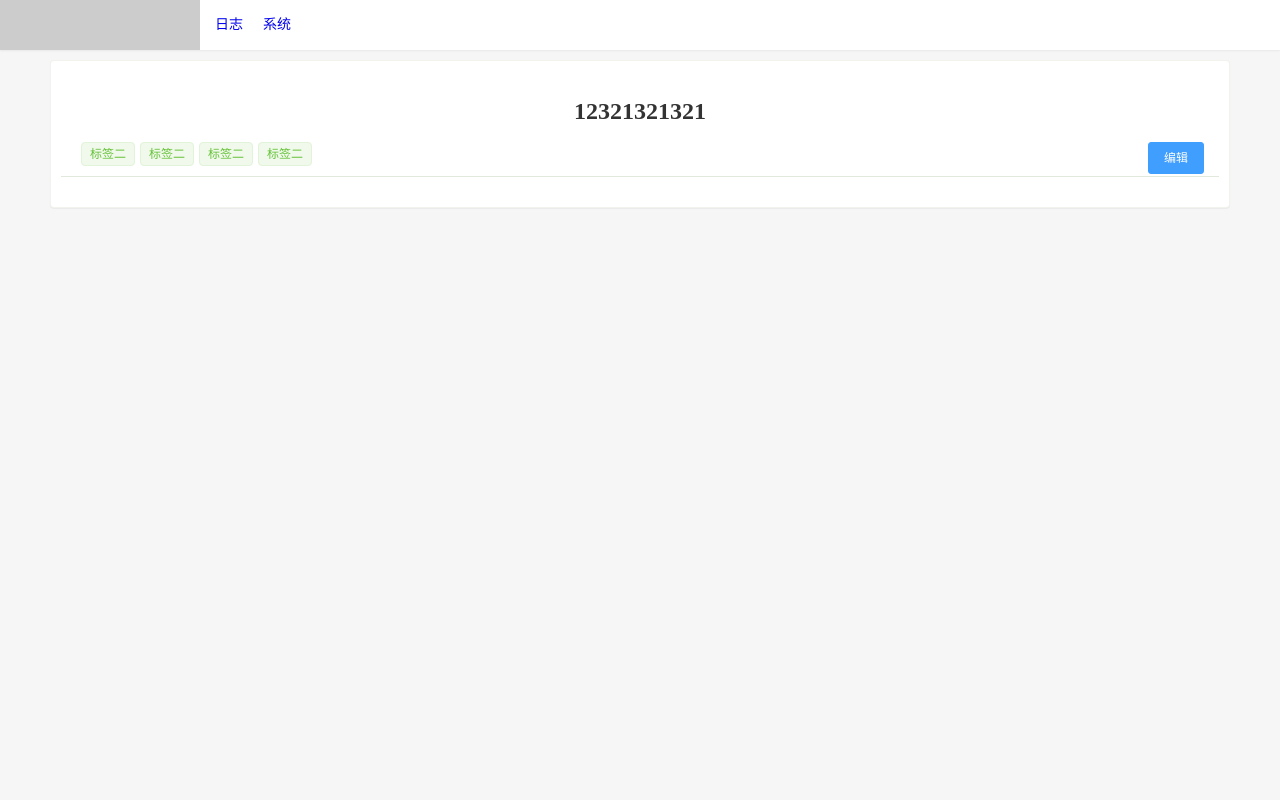
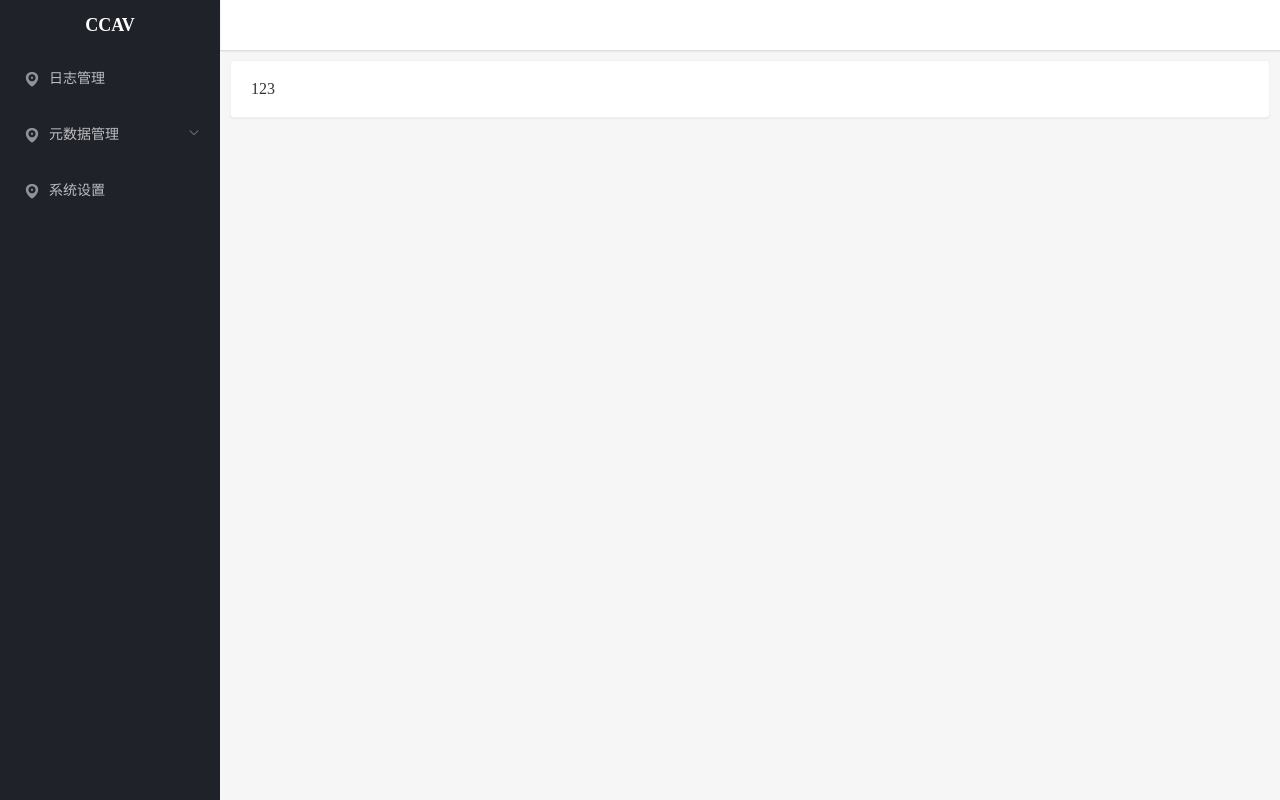
Before and after one commit to 798378281/perryhome, a Vue app: page /#/apps/journal/details/1 in a window 1280 px wide. Built offline with nearby package versions, Linux system fonts and the light colour scheme; what mavon-editor would draw is missing.

Commit message:
[fix]重写页面布局

```diff
--- a/package.json
+++ b/package.json
@@ -5,7 +5,8 @@
   "scripts": {
     "serve": "vue-cli-service serve",
     "build": "vue-cli-service build",
-    "lint": "vue-cli-service lint"
+    "lint": "vue-cli-service lint",
+    "web": "node --inspect=9229 ./server/app.js"
   },
   "dependencies": {
     "axios": "^0.18.0",
--- /dev/null
+++ b/src/components/index.ts
@@ -0,0 +1,9 @@
+import Page from './page/index.vue'
+import Platform from '@/components/platforms/index.vue'
+
+const components: { [name: string]: any } = {
+  Page,
+  Platform
+}
+
+export default components
--- /dev/null
+++ b/src/components/page/index.vue
@@ -0,0 +1,41 @@
+<template>
+  <div class="wrapper">
+    <div class="content">
+      <div class="panel panel-default">
+        <div class="panel__header" v-if="breadcrumbs.length > 0">
+          <el-breadcrumb separator-class="el-icon-arrow-right">
+            <el-breadcrumb-item
+              v-for="(item, index) in breadcrumbs"
+              :key="index"
+              :to="{ path: item.path }">
+              {{ item.name }}
+            </el-breadcrumb-item>
+          </el-breadcrumb>
+        </div>
+        <div class="panel__body">
+          <slot />
+        </div>
+      </div>
+    </div>
+  </div>
+</template>
+
+<script lang="ts">
+import { Component, Vue, Prop } from 'vue-property-decorator'
+import { IBreadcrumb } from '@/types/common'
+
+@Component({
+  name: 'JournalDetail'
+})
+export default class JournalDetail extends Vue {
+  @Prop({
+    type: Array,
+    default () {
+      return []
+    }
+  })
+  breadcrumbs: IBreadcrumb[] = []
+
+
+}
+</script>
--- a/src/components/platforms/index.vue
+++ b/src/components/platforms/index.vue
@@ -1,91 +1,106 @@
 <template>
-  <div class="platforms">
-    <header class="topbar">
-      <div class="topbar__logo">
+  <div class="platform">
+    <div class="manue">
+      <div class="logo">
+        CCAV
       </div>
-      <div class="topbar__nav">
-        <div
-          v-for="(item, index) in nav"
-          :key="index"
-          class="topbar__nav__item">
-          <router-link :to="{ name: item.pathName }">{{ item.name }}</router-link>
+      <div class="manue-bar">
+        <el-menu
+          background-color="#20222A"
+          text-color="rgba(255,255,255,.7)"
+          active-text-color="#fff">
+          <template v-for="item in nav">
+            <el-submenu
+              :index="item.index"
+              :key="item.index"
+              v-if="item.childrens && item.childrens.length > 0">
+              <template slot="title">
+                <i :class="item.icon"></i>
+                <span>{{ item.name }}</span>
+              </template>
+              <el-menu-item
+                v-for="sub in item.childrens"
+                :index="sub.index"
+                :key="sub.index"
+                @click="openLink(sub.path)">
+                {{ sub.name }}
+              </el-menu-item>
+            </el-submenu>
+            <el-menu-item
+              v-else
+              :index="item.index"
+              :key="item.index"
+              @click="openLink(item.path)">
+              <i :class="item.icon"></i>
+              <span>{{ item.name }}</span>
+            </el-menu-item>
+          </template>
+        </el-menu>
       </div>
     </div>
-      <div class="topbar__action"></div>
-    </header>
-
-    <div class="main">
+    <div class="content">
+      <div class="top-bar"></div>
+      <div class="content-wrapper">
         <slot />
       </div>
-
+    </div>
   </div>
 </template>
 
 <script lang="ts">
 import { Component, Vue } from 'vue-property-decorator'
-import Navs from '@/consts/nav'
+import * as routeName from '@/routes/route-name.ts'
+import Manue from '@/config/nav.ts'
 
 @Component({
   name: 'Platform'
 })
 export default class Platform extends Vue {
+  nav = Manue
 
-  nav: any = Navs
+  openLink (pathName: string) {
+    this.$router.push({ name: pathName })
+  }
 }
 </script>
 
 <style lang="stylus" scoped>
-.platforms
+.platform
+  width 100%
   height 100%
-  padding-top 50px
-  box-sizing border-box
   position relative
-  .topbar
+  .manue
+    width 220px
+    height 100%
     position absolute
     left 0
     top 0
+    background-color #20222A
+    box-sizing border-box
+    z-index 30
+    .logo
       width 100%
       height 50px
-    background-color #ffffff
-    box-shadow 0 1px 2px 0 rgba(0,0,0,0.06)
-    z-index 11
-    &__logo
-      width 200px
-      height 100%
-      background-color #cccccc
-      float left
+      box-shadow 0 1px 2px 0 rgba(0,0,0,.15)
       text-align center
       line-height 50px
-      // background-image url('~@/assets/logo.png')
-      // background-size 100% 100%
-    &__nav
-      width 60%
+      color #fff
+      font-weight 700
+      font-size 18px
+  .content
+    width 100%
     height 100%
-      float left
-      margin-left 5px
-      display flex
-      line-height 50px
-      &__item
     box-sizing border-box
-        cursor pointer
-        font-size 14px
-        padding 0 10px
-        a
-          text-decoration none
-    &__action
-      width 120px
+    padding-left 220px
+    position relative
+    .top-bar
+      width 100%
+      height 50px
+      background-color #fff
+      box-shadow 0 1px 2px 0 rgba(0,0,0,.15)
+
+    .content-wrapper
+      width 100%
       height 100%
-      float right
-  .main
-    position absolute
-    left 0
-    top 50px
-    right 0
-    bottom 0
       box-sizing border-box
-.router-link-active
-  text-decoration none
-  color #333
-  &:hover
-    color: #ce042c
 </style>
--- /dev/null
+++ b/src/config/nav.ts
@@ -0,0 +1,38 @@
+import * as routeName from '@/routes/route-name.ts'
+import { INav } from '@/types/common'
+
+const Manue: INav[] = [
+  {
+    index: '1',
+    name: '日志管理',
+    icon: 'el-icon-location',
+    path: routeName.JOURNAL_LIST
+  },
+  {
+    index: '2',
+    name: '元数据管理',
+    icon: 'el-icon-location',
+    childrens: [
+      {
+        index: '2-1',
+        name: '分类管理',
+        icon: 'el-icon-location',
+        path: routeName.SYSTEM_METADATA_CATEGORY
+      },
+      {
+        index: '2-2',
+        name: '标签管理',
+        icon: 'el-icon-location',
+        path: routeName.SYSTEM_METADATA_TAG
+      }
+    ]
+  },
+  {
+    index: '3',
+    name: '系统设置',
+    icon: 'el-icon-location',
+    path: ''
+  }
+]
+
+export default Manue
--- a/src/main.ts
+++ b/src/main.ts
@@ -8,6 +8,7 @@ import 'mavon-editor/dist/css/index.css'
 import 'element-ui/lib/theme-chalk/index.css'
 import 'reset-css/reset.css'
 import '@/styles/index.styl'
+import components from '@/components/index'
 
 import Platform from '@/components/platforms/index.vue'
 
@@ -16,7 +17,11 @@ Vue.config.productionTip = false
 Vue.use(ElementUI)
 Vue.use(MavonEditor)
 
-Vue.component('Platform', Platform)
+// 注册全局组件
+Object.keys(components)
+.forEach((key: string) => {
+  Vue.component(key, components[key])
+})
 
 new Vue({
   router,
--- a/src/styles/common.styl
+++ b/src/styles/common.styl
@@ -1,6 +1,11 @@
 html,
 body
   color: #333
+
+// 强制去掉饿了么UI菜单的右边框
+.el-menu {
+  border-right none !important
+}
 
 // 主体内容相关样式
 .wrapper
--- a/src/views/apps/journal/details.vue
+++ b/src/views/apps/journal/details.vue
@@ -1,30 +1,12 @@
 <template>
-  <div class="wrapper">
-    <div class="content">
-      <div class="panel panel-default">
-        <div class="panel__header">
-          <h4 class="title">
-            12321321321
-          </h4>
-          <div class="tag-bar">
-            <el-tag size="small" type="success" class="ml5">标签二</el-tag>
-            <el-tag size="small" type="success" class="ml5">标签二</el-tag>
-            <el-tag size="small" type="success" class="ml5">标签二</el-tag>
-            <el-tag size="small" type="success" class="ml5">标签二</el-tag>
-
-            <div class="fr">
-              <el-button type="primary" size="small">编辑</el-button>
-            </div>
-          </div>
-        </div>
-        <div class="panel__body"></div>
-      </div>
-    </div>
-  </div>
+  <Page>
+    <h1>123</h1>
+  </Page>
 </template>
 
 <script lang="ts">
 import { Component, Vue, Prop } from 'vue-property-decorator'
+import { IBreadcrumb } from '@/types/common'
 
 @Component({
   name: 'JournalDetail'
@@ -34,17 +16,11 @@ export default class JournalDetail extends Vue {
     default: ''
   })
   id!: string
+
+  breadcrumbs: IBreadcrumb[] = []
 }
 </script>
 
 <style lang="stylus" scoped>
-.wrapper
-  width 1200px
-  margin 0 auto
 
-.title
-  text-align: center
-  font-size: 24px
-  font-weight: 700
-  line-height: 1.3
 </style>
--- a/src/views/apps/system/index.vue
+++ b/src/views/apps/system/index.vue
@@ -1,80 +1,17 @@
 <template>
   <div class="wrapper">
-    <div class="wrapper__menue">
-      <el-menu>
-        <template v-for="item in nav">
-          <el-submenu
-            :index="item.index"
-            :key="item.index"
-            v-if="item.childrens && item.childrens.length > 0">
-            <template slot="title">
-              <i :class="item.icon"></i>
-              <span>{{ item.name }}</span>
-            </template>
-            <el-menu-item
-              v-for="sub in item.childrens"
-              :index="sub.index"
-              :key="sub.index"
-              @click="openLink(sub.path)">
-              {{ sub.name }}
-            </el-menu-item>
-          </el-submenu>
-          <el-menu-item
-            v-else
-            :index="item.index"
-            :key="item.index"
-            @click="openLink(item.path)">
-            <i :class="item.icon"></i>
-            <span>{{ item.name }}</span>
-          </el-menu-item>
-        </template>
-      </el-menu>
-    </div>
-    <div class="wrapper__content">
-      <router-view />
-    </div>
+    <router-view />
   </div>
 </template>
 
 <script lang="ts">
 import { Component, Vue } from 'vue-property-decorator'
-import * as routeName from '@/routes/route-name.ts'
 
 @Component({
   name: 'System'
 })
 export default class System extends Vue {
-  nav = [
-    {
-      index: '1',
-      name: '元数据',
-      icon: 'el-icon-location',
-      childrens: [
-        {
-          index: '1-1',
-          name: '分类管理',
-          icon: 'el-icon-location',
-          path: routeName.SYSTEM_METADATA_CATEGORY
-        },
-        {
-          index: '1-2',
-          name: '标签管理',
-          icon: 'el-icon-location',
-          path: routeName.SYSTEM_METADATA_TAG
-        }
-      ]
-    },
-    {
-      index: '2',
-      name: '系统设置',
-      icon: 'el-icon-location',
-      path: ''
-    }
-  ]
 
-  openLink (pathName: string) {
-    this.$router.push({ name: pathName })
-  }
 }
 </script>
 
```
Also changed, not shown: src/components/platforms/index2.vue (added, +91 -0 lines), src/types/common.ts (+20 -0 lines), 2 other files (tests, documents, lock files or other folders). Lines whose indentation alone changed are shown as unchanged.
